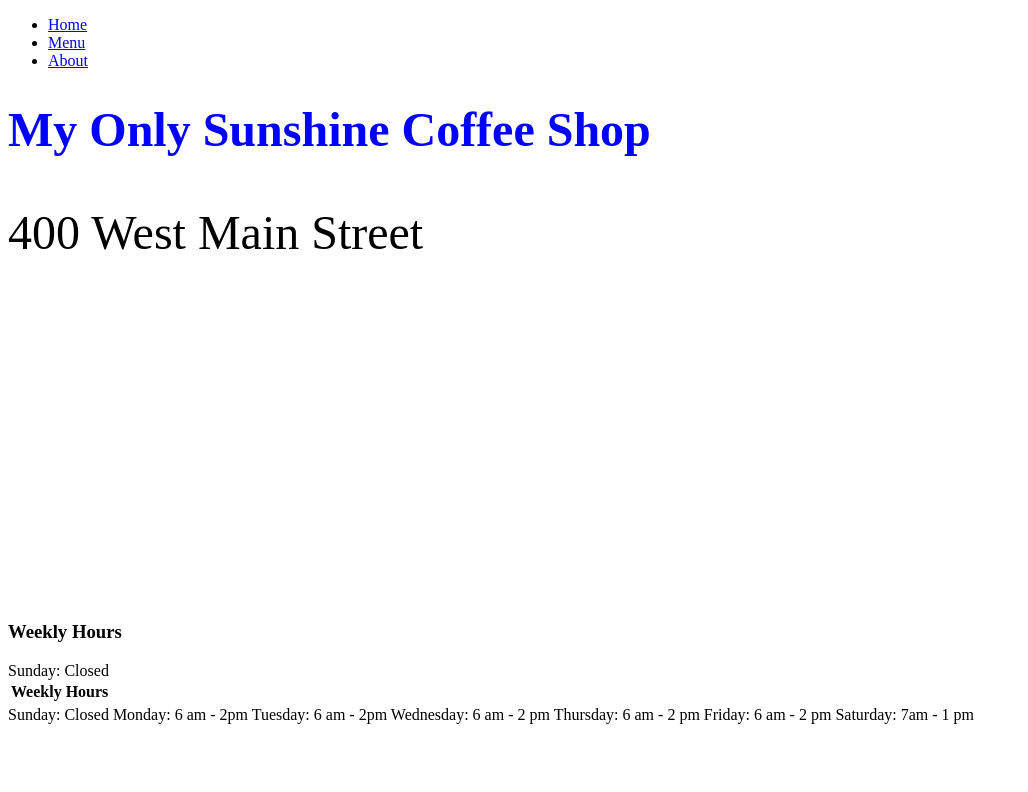
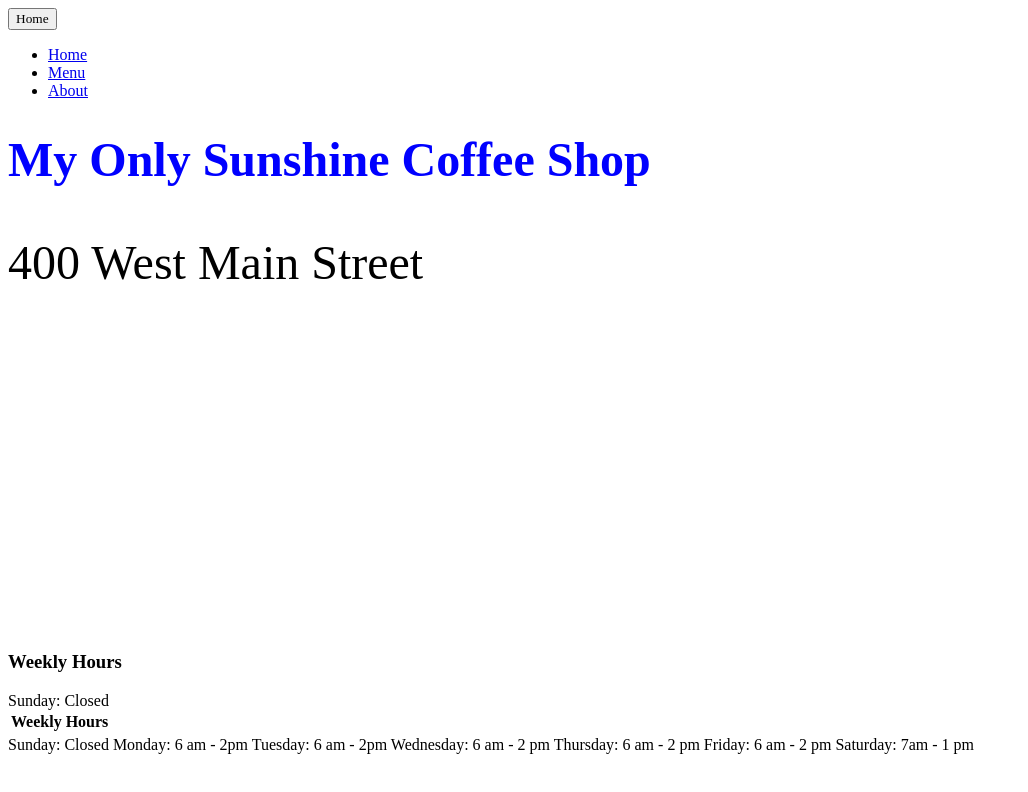
Before and after one commit to snos223/assignment6, a plain HTML site: page index.html in a window 1280 px wide. Shown: the whole page, without its empty margins (0-1028 px from the left). Drawn offline with Linux system fonts and the light colour scheme; a script that the page names is missing.

Commit message:
button test

```diff
--- a/css/my_stylesheet.css
+++ b/css/my_stylesheet.css
@@ -1,3 +1,6 @@
+.btn-default {
+  font-family:'Mathilde';
+}
 .div nav {
   font-family: 'Mathilde';
 }
--- a/index.html
+++ b/index.html
@@ -7,6 +7,7 @@
   <link rel="stylesheet" href="./css/my_stylesheet.css" />
   <script src="./js/my_javascript.js"></script>
 </head>
+<button type="button" class="btn btn-default">Home</button>
 <div class="nav">
   <div class="container">
     <ul>
```
